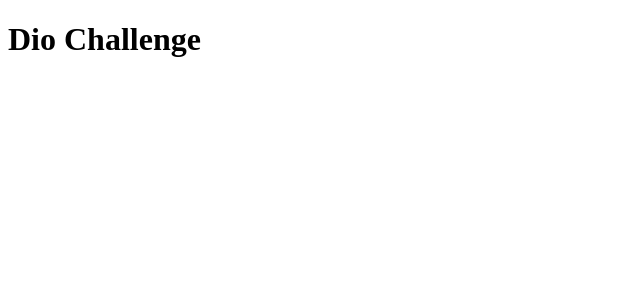
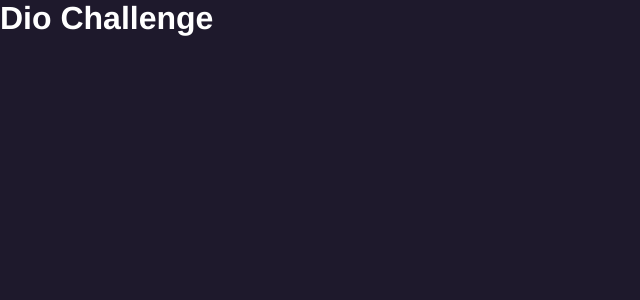
Before and after one commit to dantevicenzo/trilha-react-desafio-3, a React (Vite) app: page / in a window 1280 px wide. Shown: the top 300 px of the page, without its empty margins (0-640 px from the left). Built offline with nearby package versions, Linux system fonts and the light colour scheme.

Commit message:
theme stated

```diff
--- a/package.json
+++ b/package.json
@@ -11,7 +11,8 @@
   },
   "dependencies": {
     "react": "^18.2.0",
-    "react-dom": "^18.2.0"
+    "react-dom": "^18.2.0",
+    "styled-components": "^5.3.10"
   },
   "devDependencies": {
     "@types/react": "^18.0.28",
--- a/src/main.jsx
+++ b/src/main.jsx
@@ -1,9 +1,11 @@
 import React from 'react'
 import ReactDOM from 'react-dom/client'
 import App from './App.jsx'
+import GlobalStyle from './theme/globalStyle.jsx';
 
 ReactDOM.createRoot(document.getElementById('root')).render(
   <React.StrictMode>
+    <GlobalStyle />
     <App />
   </React.StrictMode>,
 )
--- /dev/null
+++ b/src/theme/globalStyle.jsx
@@ -0,0 +1,17 @@
+import { createGlobalStyle } from 'styled-components';
+
+const GlobalStyle = createGlobalStyle`
+  * {
+    margin: 0;
+    padding: 0;
+    box-sizing: border-box;
+    font-family: Open-Sans, Helvetica, Sans-Serif;
+  }
+
+  body {
+    background-color: #1E192C;
+    color: #FFFFFF;
+  }
+`;
+
+export default GlobalStyle;
--- /dev/null
+++ b/src/theme/theme.d.ts
@@ -0,0 +1,21 @@
+import 'styled-components';
+
+declare module 'styled-components' {
+    export interface DefaultTheme {
+        colors: {
+            white: '#FFFFFF',
+            pink: '#E4105D',
+            purple: '#1E192C',
+            grey: '#565656',
+            yellow: '#E5E044',
+            green: '#23DD7A',
+            charcoal: '#3B4651'
+        },
+        fontSizes: {
+            default: '18px',
+            h1: '32px',
+            p: '16px',
+            small: '12px',
+        }
+    }
+}
--- /dev/null
+++ b/src/theme/theme.jsx
@@ -0,0 +1,19 @@
+const theme = {
+    colors: {
+        white: '#FFFFFF',
+        pink: '#E4105D',
+        purple: '#1E192C',
+        grey: '#565656',
+        yellow: '#E5E044',
+        green: '#23DD7A',
+        charcoal: '#3B4651'
+    },
+    fontSizes: {
+        default: '18px',
+        h1: '32px',
+        p: '16px',
+        small: '12px',
+    }
+}
+
+export default theme;
```
Also changed, not shown: 1 other file (tests, documents, lock files or other folders).
